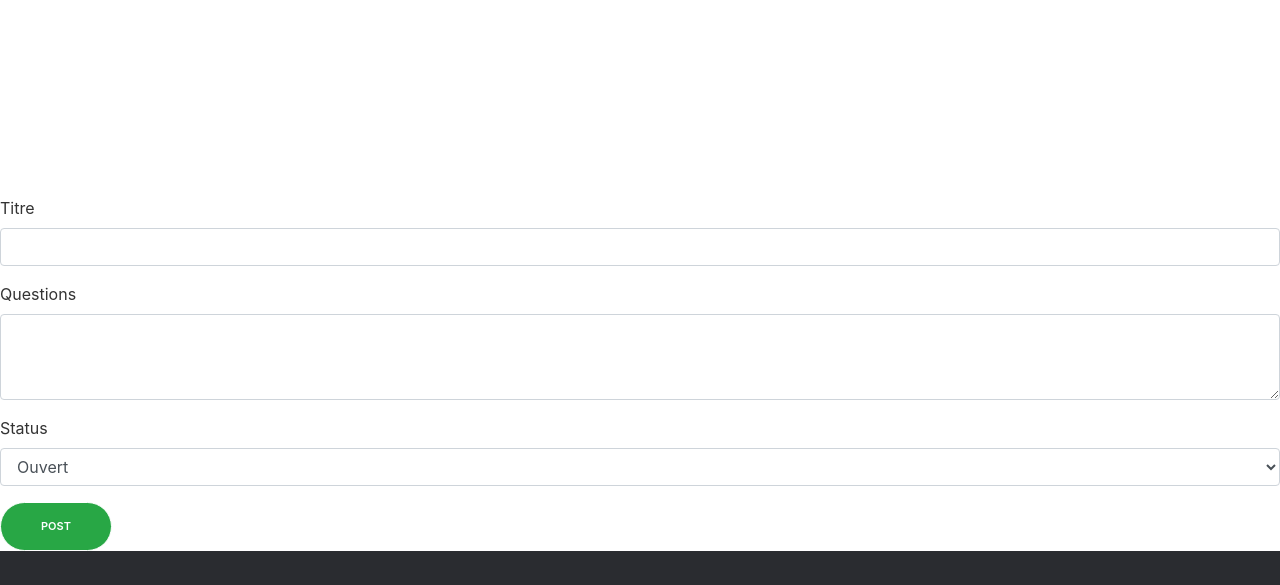
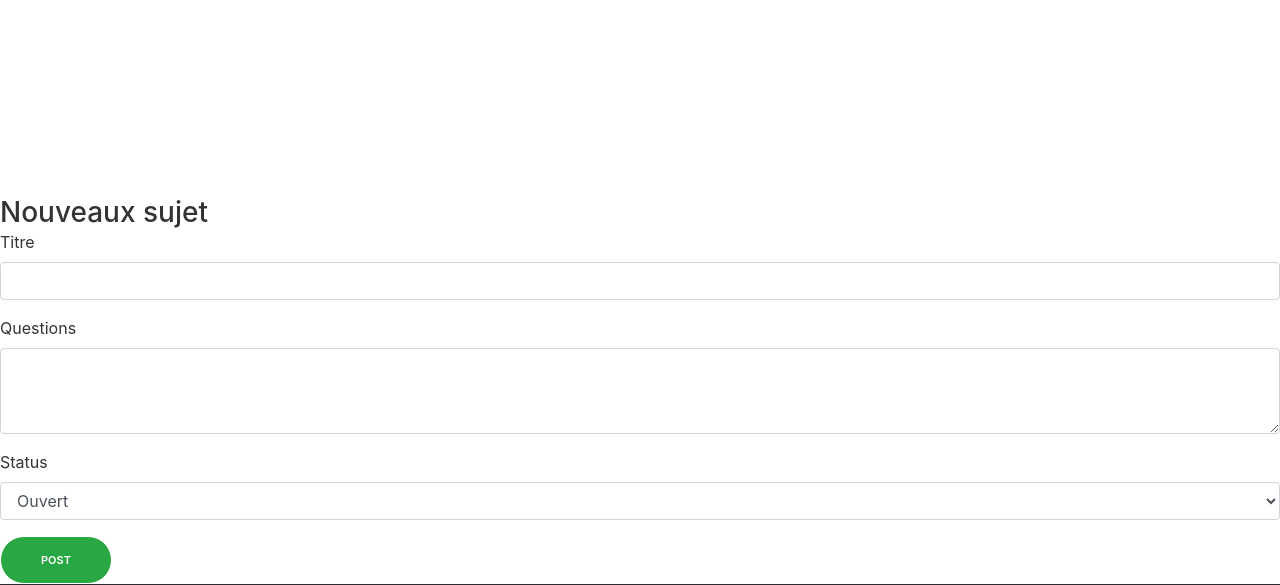
Before and after one commit to baccarnh/pme-QF, a Django app: page /blog/useraccount/ in a window 1280 px wide. Shown: the part 219-804 px from the top of the page. Run offline with Django 3.2, Linux system fonts and the light colour scheme; data that the repository does not hold is empty; some libraries are stand-ins or nearby versions.

Commit message:
add title in form in useraccount.html

```diff
--- a/WorldTransit/blog/templates/blog/questionResponse.html
+++ b/WorldTransit/blog/templates/blog/questionResponse.html
@@ -35,6 +35,7 @@
                   {% endfor %}
               </div>
               <form>
+                  <h3>Répondre</h3>
                   <div class="form-group">
                     <label for="exampleFormControlInput1">Titre</label>
                     <input type="text" class="form-control" id="exampleFormControlInput1" >
--- a/WorldTransit/blog/templates/blog/useraccount.html
+++ b/WorldTransit/blog/templates/blog/useraccount.html
@@ -39,6 +39,7 @@
     </div>
 </section>
 <form>
+    <h3>Nouveaux sujet</h3>
   <div class="form-group">
     <label for="exampleFormControlInput1">Titre</label>
     <input type="text" class="form-control" id="exampleFormControlInput1" >
```
